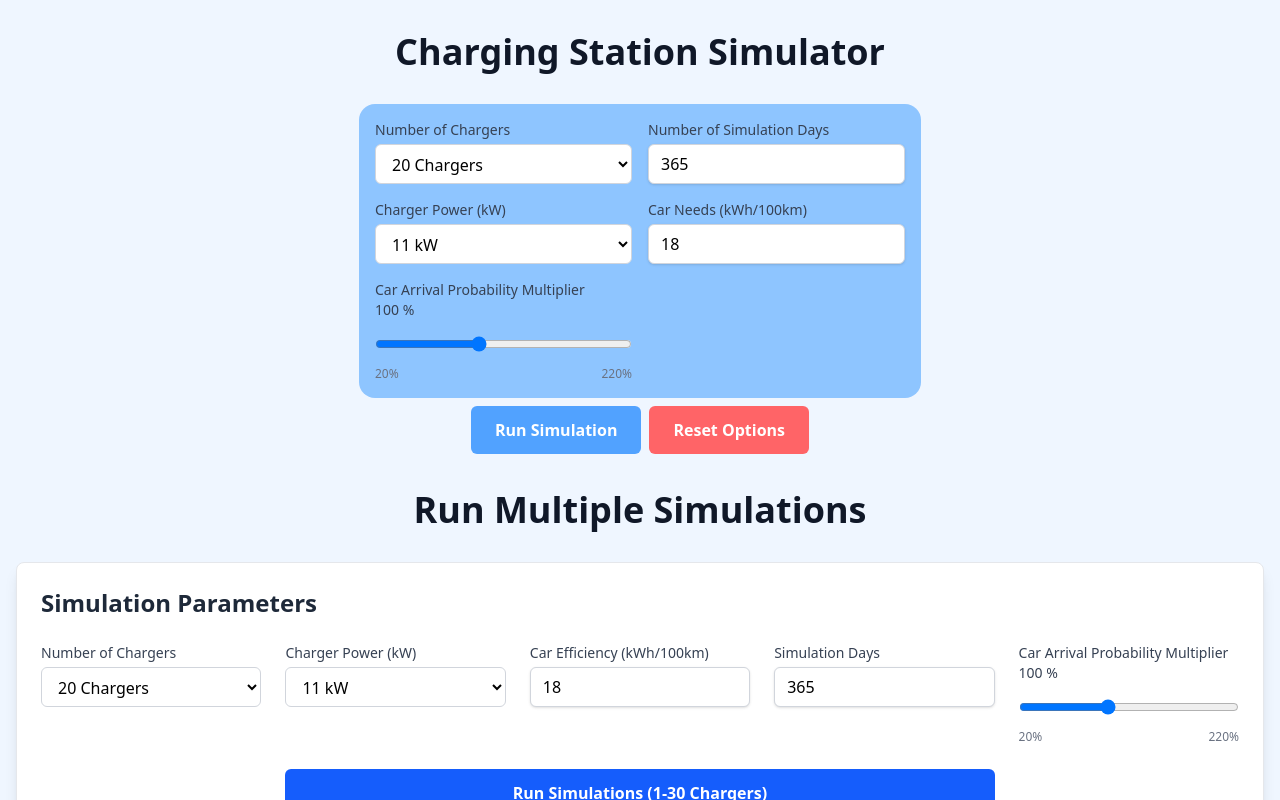
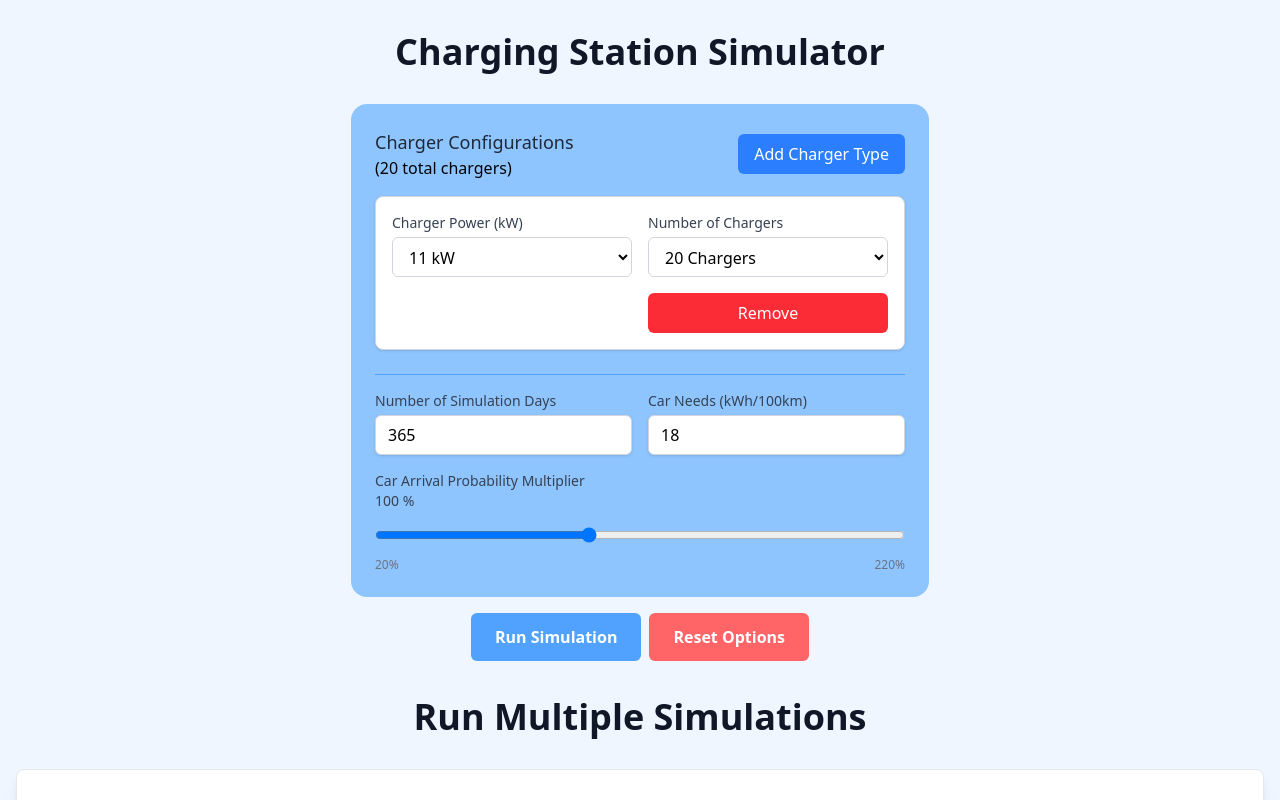
Before and after one commit to egenerse/reonic, a React (Vite) app in the folder packages/frontend/: page / in a window 1280 px wide. Shown: the top 800 px of the page. Built offline with nearby package versions, Linux system fonts and the light colour scheme.

Commit message:
feat: charging configurations and validating the input

```diff
--- /dev/null
+++ b/packages/frontend/src/components/ChargerConfiguration.tsx
@@ -0,0 +1,157 @@
+import React from "react";
+import type { ChargerConfiguration } from "../utils/types";
+import { SelectInput, InputField } from "./inputs";
+
+interface Props {
+  chargerConfigurations: ChargerConfiguration[];
+  onChargerConfigurationsChange: (
+    configurations: ChargerConfiguration[]
+  ) => void;
+}
+
+const POWER_OPTIONS = [
+  { value: 2.75, label: "2.75 kW" },
+  { value: 5.5, label: "5.5 kW" },
+  { value: 11, label: "11 kW" },
+  { value: 18, label: "18 kW" },
+  { value: 25, label: "25 kW" },
+  { value: 50, label: "50 kW" },
+  { value: 100, label: "100 kW" },
+];
+
+export const ChargerConfigurationForm: React.FC<Props> = ({
+  chargerConfigurations,
+  onChargerConfigurationsChange,
+}) => {
+  const addChargerConfiguration = () => {
+    const missingPowerInKw = POWER_OPTIONS.find(
+      (option) =>
+        !chargerConfigurations.some(
+          (config) => config.powerInkW === option.value
+        )
+    );
+    const newPowerInKw = missingPowerInKw ? missingPowerInKw.value : 11;
+    const newConfig: ChargerConfiguration = {
+      id: `charger-${Date.now()}`,
+      powerInkW: newPowerInKw,
+      quantity: 1,
+      name: `${newPowerInKw} kW Chargers`,
+    };
+    onChargerConfigurationsChange([...chargerConfigurations, newConfig]);
+  };
+
+  const removeChargerConfiguration = (id: string) => {
+    onChargerConfigurationsChange(
+      chargerConfigurations.filter((config) => config.id !== id)
+    );
+  };
+
+  const updateChargerConfiguration = (
+    id: string,
+    field: keyof ChargerConfiguration,
+    value: string | number
+  ) => {
+    const updatedConfigurations = chargerConfigurations.map((config) => {
+      if (config.id === id) {
+        const updatedConfig = { ...config, [field]: value };
+
+        // Auto-update name when power changes
+        if (field === "powerInkW") {
+          updatedConfig.name = `${value} kW Chargers`;
+        }
+
+        return updatedConfig;
+      }
+      return config;
+    });
+    onChargerConfigurationsChange(updatedConfigurations);
+  };
+
+  const getTotalChargers = () => {
+    return chargerConfigurations.reduce(
+      (total, config) => total + config.quantity,
+      0
+    );
+  };
+
+  return (
+    <div className="space-y-4">
+      <div className="flex justify-between items-center gap-2">
+        <div>
+          <h3 className="text-lg font-medium text-gray-800">
+            Charger Configurations
+          </h3>
+          <h2>({getTotalChargers()} total chargers)</h2>
+        </div>
+        <button
+          disabled={chargerConfigurations.length >= POWER_OPTIONS.length}
+          type="button"
+          onClick={addChargerConfiguration}
+          className="px-4 py-2 bg-blue-500 text-white rounded-md hover:bg-blue-600 focus:outline-none focus:ring-2 focus:ring-blue-500 focus:ring-offset-2"
+        >
+          Add Charger Type
+        </button>
+      </div>
+
+      {chargerConfigurations.length === 0 && (
+        <div className="text-center py-8 text-gray-500">
+          No charger configurations added yet. Click "Add Charger Type" to get
+          started.
+        </div>
+      )}
+
+      <div className="space-y-4">
+        {chargerConfigurations.map((config) => (
+          <div
+            key={config.id}
+            className="p-4 border border-gray-300 rounded-lg bg-white shadow-sm"
+          >
+            <div className="grid grid-cols-1 md:grid-cols-2 gap-4">
+              <SelectInput
+                id={`power-${config.id}`}
+                label="Charger Power (kW)"
+                name={`power-${config.id}`}
+                value={config.powerInkW}
+                options={POWER_OPTIONS}
+                onChange={(e) =>
+                  updateChargerConfiguration(
+                    config.id,
+                    "powerInkW",
+                    Number(e.target.value)
+                  )
+                }
+              />
+
+              <SelectInput
+                id="numberOfChargers"
+                label="Number of Chargers"
+                name="numberOfChargers"
+                value={config.quantity}
+                options={Array.from({ length: 30 }, (_, i) => ({
+                  value: i + 1,
+                  label: `${i + 1} Charger${i + 1 === 1 ? "" : "s"}`,
+                }))}
+                onChange={(e) =>
+                  updateChargerConfiguration(
+                    config.id,
+                    "quantity",
+                    Number(e.target.value)
+                  )
+                }
+              />
+
+              <button
+                type="button"
+                onClick={() => removeChargerConfiguration(config.id)}
+                className="bg-red-500 hover:bg-red-700 text-white p-2 rounded-md md:col-start-2"
+                aria-label="Remove charger configuration"
+              >
+                Remove
+              </button>
+            </div>
+          </div>
+        ))}
+      </div>
+    </div>
+  );
+};
--- a/packages/frontend/src/components/SingleResult.tsx
+++ b/packages/frontend/src/components/SingleResult.tsx
@@ -1,3 +1,4 @@
+import { Fragment } from "react/jsx-runtime";
 import type { SimulationResult } from "../utils/types";
 
 interface Props {
@@ -5,24 +6,42 @@ interface Props {
 }
 
 export const SingleResult: React.FC<Props> = ({ result }) => {
+  const totalChargers = result.chargerConfigurations.reduce(
+    (total, config) => total + config.quantity,
+    0
+  );
+
   return (
     <div className="p-6 bg-white rounded-2xl shadow-lg max-w-2xl mx-auto">
       <h2 className="text-2xl font-semibold text-gray-800 mb-6">
         Simulation Result
       </h2>
-      <div className="grid grid-cols-1 sm:grid-cols-[2fr_1fr]  bg-gray-50 rounded-xl overflow-hidden ">
+
+      <div className="grid grid-cols-1 sm:grid-cols-[2fr_1fr] bg-gray-50 rounded-xl overflow-hidden">
         <div className="bg-slate-800 text-white font-medium py-3 px-4">
-          Charging Points
+          Total Charger
         </div>
         <div className="bg-blue-600 text-white text-center py-3 px-4">
-          {result.numberOfChargers}
+          {totalChargers}{" "}
+          <span className="text-sm">
+            {totalChargers === 1 ? "Charger" : "Chargers"}
+          </span>
         </div>
-        <div className="bg-slate-800 text-white font-medium py-3 px-4">
-          One Charger Power
-        </div>
-        <div className="bg-blue-600 text-white text-center py-3 px-4">
-          {result.chargerPowerInkW} kW
-        </div>
+
+        {result.chargerConfigurations.map((config) => (
+          <Fragment key={config.id}>
+            <div className="bg-slate-800 text-white font-medium py-3 px-4">
+              Number of {config.name}
+            </div>
+            <div className="bg-blue-600 text-white text-center py-3 px-4">
+              {config.quantity}{" "}
+              <span className="text-sm">
+                {config.quantity === 1 ? "Charger" : "Chargers"}
+              </span>
+            </div>
+          </Fragment>
+        ))}
+
         <div className="bg-slate-800 text-white font-medium py-3 px-4">
           Total Energy Consumed
         </div>
@@ -51,7 +70,7 @@ export const SingleResult: React.FC<Props> = ({ result }) => {
           {result.ratioOfActualToMaximumPowerDemand.toFixed(3)}
         </div>
 
-        <div className="bg-slate-800 text-white font-medium py-3 px-4  ">
+        <div className="bg-slate-800 text-white font-medium py-3 px-4">
           Total Charging Events
         </div>
         <div className="bg-blue-600 text-white text-center py-3 px-4">
--- a/packages/frontend/src/components/SingleSimulation.tsx
+++ b/packages/frontend/src/components/SingleSimulation.tsx
@@ -4,23 +4,44 @@ import { SingleSimulationForm } from "./SingleSimulationForm";
 import { runSimulation } from "../utils/simulation";
 import { SingleResult } from "./SingleResult";
 import { defaultSimulationOptions } from "../utils/contants";
+import { validateSimulationOptions } from "../utils/formValidation";
 
 export const SingleSimulation = () => {
   const [simulationOptions, setSimulationOptions] = useState<SimulationOptions>(
     defaultSimulationOptions
   );
+  const [errors, setErrors] = useState<string[]>([]);
   const [simulationResult, setSimulationResult] = useState<SimulationResult>();
 
   const onRunSimulation = () => {
+    const errors = validateSimulationOptions(simulationOptions);
+    if (errors.length > 0) {
+      setErrors(errors);
+      return;
+    }
+    setErrors([]);
     setSimulationResult(runSimulation(simulationOptions));
   };
 
   const onResetOptions = () => {
+    setErrors([]);
     setSimulationOptions(defaultSimulationOptions);
   };
 
   return (
     <div className="flex flex-col justify-center items-center mb-5">
+      {errors.length > 0 && (
+        <div className="mb-4">
+          <h3 className="text-red-500">Form Errors:</h3>
+          <ul className="list-disc list-inside">
+            {errors.map((error, index) => (
+              <li key={index} className="text-red-500">
+                {error}
+              </li>
+            ))}
+          </ul>
+        </div>
+      )}
       <SingleSimulationForm
         simulationOptions={simulationOptions}
         setSimulationOptions={setSimulationOptions}
--- a/packages/frontend/src/components/SingleSimulationForm.tsx
+++ b/packages/frontend/src/components/SingleSimulationForm.tsx
@@ -1,6 +1,7 @@
 import React from "react";
-import type { SimulationOptions } from "../utils/types";
-import { InputField, RangeInput, SelectInput } from "./inputs";
+import type { SimulationOptions, ChargerConfiguration } from "../utils/types";
+import { InputField, RangeInput } from "./inputs";
+import { ChargerConfigurationForm } from "./ChargerConfiguration";
 
 interface Props {
   simulationOptions: SimulationOptions;
@@ -21,43 +22,34 @@ export const SingleSimulationForm: React.FC<Props> = ({
     });
   };
 
+  const handleChargerConfigurationsChange = (
+    configurations: ChargerConfiguration[]
+  ) => {
+    setSimulationOptions({
+      ...simulationOptions,
+      chargerConfigurations: configurations,
+    });
+  };
+
   return (
-    <div className="grid grid-cols-1 md:grid-cols-2 gap-4 max-w-3/5  p-4 bg-blue-300  mb-2 rounded-2xl">
-      <SelectInput
-        id="numberOfChargers"
-        label="Number of Chargers"
-        name="numberOfChargers"
-        value={simulationOptions.numberOfChargers}
-        options={Array.from({ length: 30 }, (_, i) => ({
-          value: i + 1,
-          label: `${i + 1} Charger${i + 1 === 1 ? "" : "s"}`,
-        }))}
-        onChange={handleOptionsChange}
+    <div className="space-y-6 max-w-4xl p-6 bg-blue-300 mb-4 rounded-2xl min-w-2/5">
+      {/* Charger Configuration Section */}
+      <ChargerConfigurationForm
+        chargerConfigurations={simulationOptions.chargerConfigurations}
+        onChargerConfigurationsChange={handleChargerConfigurationsChange}
       />
+
+      {/* Other Simulation Options */}
+      <div className="grid grid-cols-1 md:grid-cols-2 gap-4 pt-4 border-t border-blue-400">
         <InputField
           type="number"
           max={365}
+          min={1}
           id="numberOfSimulationDays"
           label="Number of Simulation Days"
           name="numberOfSimulationDays"
           onChange={handleOptionsChange}
           value={simulationOptions.numberOfSimulationDays}
-      />
-      <SelectInput
-        id="chargerPowerInkW"
-        label="Charger Power (kW)"
-        name="chargerPowerInkW"
-        value={simulationOptions.chargerPowerInkW}
-        options={[
-          { value: 2.75, label: "2.75 kW" },
-          { value: 5.5, label: "5.5 kW" },
-          { value: 11, label: "11 kW" },
-          { value: 18, label: "18 kW" },
-          { value: 25, label: "25 kW" },
-          { value: 50, label: "50 kW" },
-          { value: 100, label: "100 kW" },
-        ]}
-        onChange={handleOptionsChange}
         />
         <InputField
           id="carNeedskWhPer100kms"
@@ -67,6 +59,7 @@ export const SingleSimulationForm: React.FC<Props> = ({
           value={simulationOptions.carNeedskWhPer100kms}
         />
 
+        <div className="md:col-span-2">
           <RangeInput
             id="carArrivalProbabilityMultiplier"
             label="Car Arrival Probability Multiplier"
@@ -79,5 +72,7 @@ export const SingleSimulationForm: React.FC<Props> = ({
             percentage
           />
         </div>
+      </div>
+    </div>
   );
 };
--- a/packages/frontend/src/utils/contants.ts
+++ b/packages/frontend/src/utils/contants.ts
@@ -1,8 +1,14 @@
 import type { SimulationOptions } from "./types";
 
 export const defaultSimulationOptions: SimulationOptions = {
-  chargerPowerInkW: 11,
-  numberOfChargers: 20,
+  chargerConfigurations: [
+    {
+      id: "default-charger-1",
+      powerInkW: 11,
+      quantity: 20,
+      name: "11 kW Chargers",
+    },
+  ],
   numberOfSimulationDays: 365,
   carNeedskWhPer100kms: 18,
   carArrivalProbabilityMultiplier: 100,
--- /dev/null
+++ b/packages/frontend/src/utils/formValidation.ts
@@ -0,0 +1,46 @@
+import type { SimulationOptions } from "./types";
+
+export const validateSimulationOptions = (options: SimulationOptions) => {
+  const errors: string[] = [];
+
+  if (
+    !options.chargerConfigurations ||
+    options.chargerConfigurations.length === 0
+  ) {
+    errors.push("At least one charger configuration is required.");
+  }
+
+  if (options.numberOfSimulationDays <= 0) {
+    errors.push("Number of simulation days must be positive.");
+  }
+
+  if (options.carNeedskWhPer100kms <= 0) {
+    errors.push("Car needs kWh per 100kms must be positive.");
+  }
+
+  if (options.carArrivalProbabilityMultiplier <= 0) {
+    errors.push("Car arrival probability multiplier must be positive.");
+  }
+
+  if (options.chargerConfigurations.some((config) => config.quantity <= 0)) {
+    errors.push("Charger quantity must be positive.");
+  }
+  if (options.chargerConfigurations.some((config) => config.powerInkW <= 0)) {
+    errors.push("Charger power must be positive.");
+  }
+
+  if (options.numberOfSimulationDays > 365) {
+    errors.push("Number of simulation days must not exceed 365.");
+  }
+
+  const totalChargers = options.chargerConfigurations.reduce(
+    (total, config) => total + config.quantity,
+    0
+  );
+
+  if (totalChargers > 30) {
+    errors.push("Total number of chargers must not exceed 30.");
+  }
+
+  return errors;
+};
--- a/packages/frontend/src/utils/simulation.ts
+++ b/packages/frontend/src/utils/simulation.ts
@@ -21,8 +21,7 @@ const getNeededKmForCar = (percentage: number) => {
 };
 
 export const runSimulation = ({
-  numberOfChargers,
-  chargerPowerInkW,
+  chargerConfigurations,
   numberOfSimulationDays,
   carNeedskWhPer100kms,
   carArrivalProbabilityMultiplier,
@@ -34,17 +33,21 @@ export const runSimulation = ({
 
   const totalTicks = numberOfSimulationDays * 24 * 4;
 
-  const chargingStations: ChargingStation[] = Array.from(
-    { length: numberOfChargers },
-    () =>
+  // Create charging stations based on configurations
+  const chargingStations: ChargingStation[] = [];
+  chargerConfigurations.forEach((config) => {
+    for (let i = 0; i < config.quantity; i++) {
+      chargingStations.push(
         new ChargingStation({
-        powerInkW: chargerPowerInkW,
+          powerInkW: config.powerInkW,
           occupiedNumberOfTicks: 0,
           lockedToChargeTotalkWh: 0,
           sessionRemainingChargeInkWh: 0,
           sessionAlreadyChargedInkWh: 0,
         })
       );
+    }
+  });
 
   const chargingEvents: ChargingEvent[] = [];
 
@@ -161,13 +164,12 @@ export const runSimulation = ({
   const totalChargingEvents = chargingEvents.length;
 
   return {
-    numberOfChargers,
+    chargerConfigurations,
     totalEnergyConsumedInkWh,
     theoreticalMaxPowerDemand,
     actualMaximumPowerDemandInkW,
     ratioOfActualToMaximumPowerDemand,
     totalChargingEvents,
     carArrivalProbabilityMultiplier,
-    chargerPowerInkW,
   };
 };
```
Also changed, not shown: packages/frontend/src/utils/types.ts (+9 -4 lines). Lines whose indentation alone changed are shown as unchanged.
